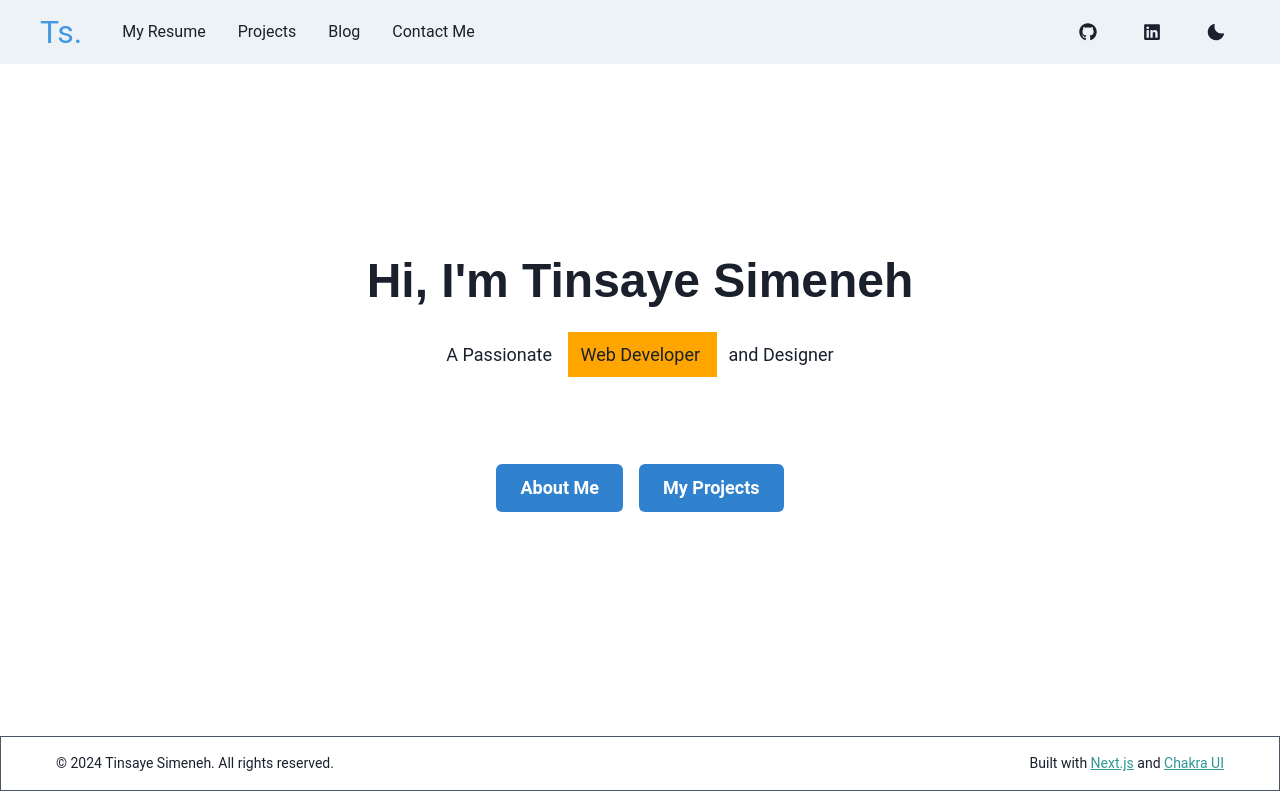
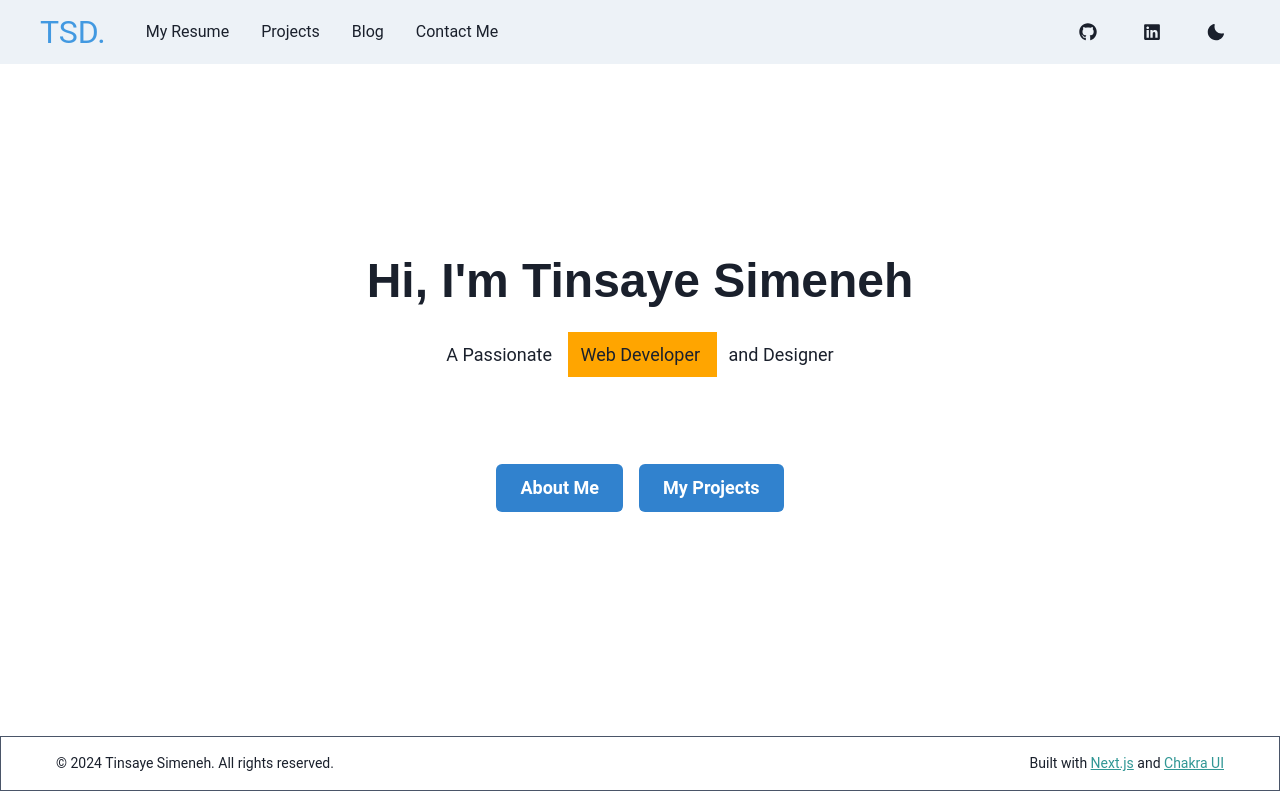
Before and after one commit to tinsaye-simeneh/portfolio, a Next.js app: page / in a window 1280 px wide. Built offline with nearby package versions, Linux system fonts and the light colour scheme.

Commit message:
fix: nav link

```diff
--- a/src/app/components/Navbar.tsx
+++ b/src/app/components/Navbar.tsx
@@ -67,7 +67,7 @@ const Navbar = () => {
         <Flex h={16} alignItems={"center"} justifyContent={"space-between"}>
           <HStack spacing={8} alignItems={"center"}>
             <Box fontSize={"2rem"} color={"blue.400"}>
-              Ts.
+              <a href="/">TSD.</a>
             </Box>
             <HStack
               as={"nav"}
```
